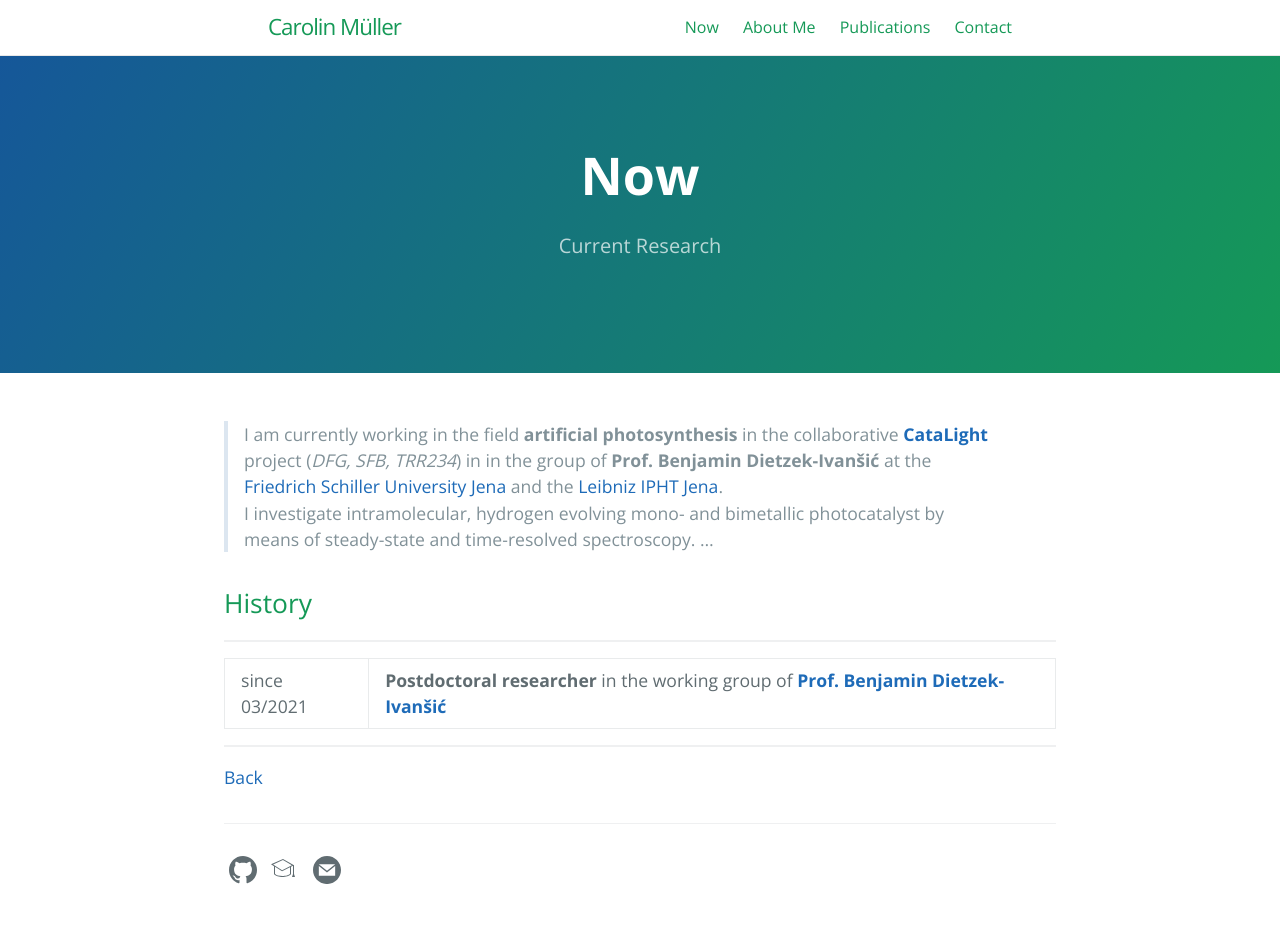
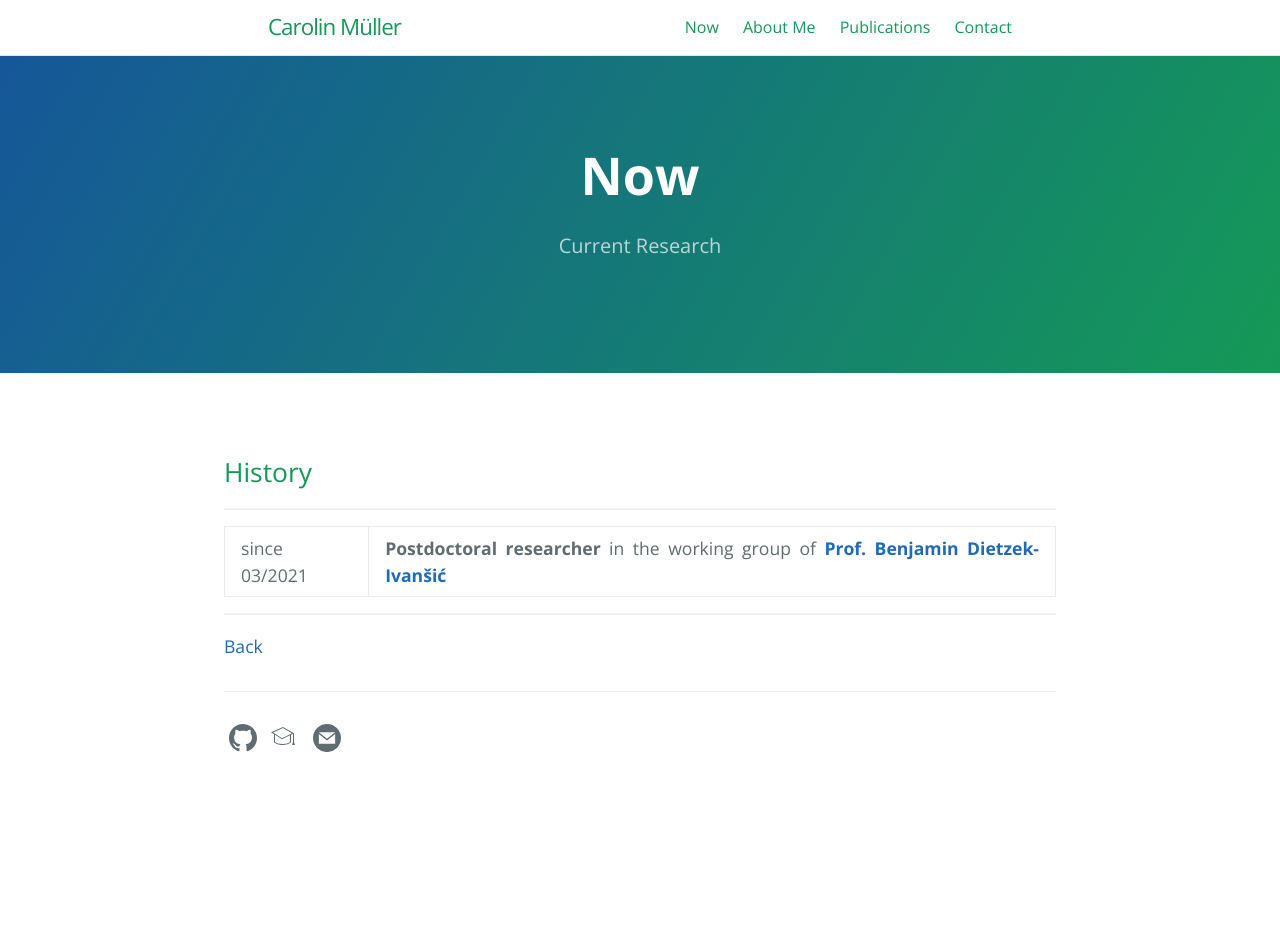
Before and after one commit to carolin-m/carolin-m.github.io, a Jekyll site: the page built from now.md, in a window 1280 px wide. Built offline with Jekyll 4.4.1, drawn with Linux system fonts in a browser that asks for light colours; after the commit the page ends 900 px from its top, so only the background shows below that.

Commit message:
Update now.md

```diff
--- a/now.md
+++ b/now.md
@@ -7,9 +7,11 @@
 order: 2
 ---
 
-{: style="text-align: justify" }
+<style>body {text-align: justify}
 
 > I am currently working in the field **artificial photosynthesis** in the collaborative [**CataLight**](https://www.catalight.eu/) project (*DFG, SFB, TRR234*) in  in the group of **Prof. Benjamin Dietzek-Ivanšić** at the [Friedrich Schiller University Jena](https://www.ipc.uni-jena.de/en/AGDietzek) and the [Leibniz IPHT Jena](https://www.leibniz-ipht.de/en/departments/functional-interfaces/work-groups/photophysics-and-photochemistry-of-functional-interfaces/). <br>  I investigate intramolecular, hydrogen evolving mono- and bimetallic photocatalyst by means of steady-state and time-resolved spectroscopy. ...
+
+</style>
 
 ## History <br>
 ________________
```
